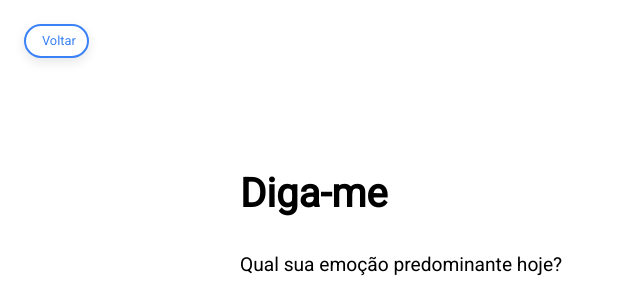
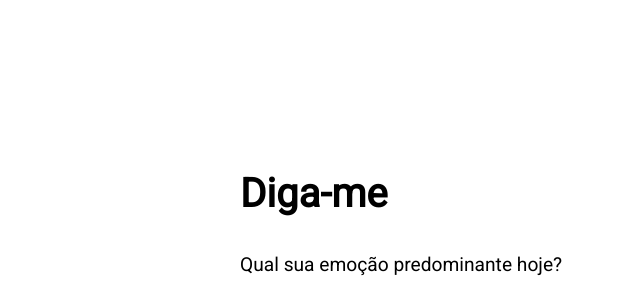
Before and after one commit to MBavia/PROJETO-TCC, a Flask app: page /questionario in a window 1280 px wide. Shown: the top 300 px of the page, without its empty margins (0-640 px from the left). Run offline with Flask 3, Linux system fonts and the light colour scheme.

Commit message:
commit edição

```diff
--- a/back-end/static/css/questionario.css
+++ b/back-end/static/css/questionario.css
@@ -1086,34 +1086,7 @@ body {
     left: 100%;
 }
 
-/* --- Botão de Voltar da Página (Existente) --- */
-.back-button {
-    position: absolute;
-    top: 1.5rem;
-    left: 1.5rem;
-    display: flex;
-    align-items: center;
-    gap: 0.3rem;
-    padding: 0.3rem 0.7rem;
-    background-color: var(--card-bg);
-    border: 2px solid var(--tristeza-color);
-    border-radius: 50px;
-    text-decoration: none;
-    color: var(--tristeza-color);
-    font-weight: 500;
-    font-size: 0.8rem;
-    transition: all 0.3s cubic-bezier(0.4, 0, 0.2, 1);
-    box-shadow: var(--shadow-subtle);
-    backdrop-filter: blur(10px);
-    z-index: 50;
-}
 
-.back-button:hover {
-    background-color: var(--tristeza-color);
-    color: white;
-    transform: translateX(-5px);
-    box-shadow: 0 8px 25px rgba(59, 130, 246, 0.3);
-}
 
 /* --- Botões de Navegação do Quiz (Novos) --- */
 .quiz-button {
--- a/back-end/static/js/questionario.js
+++ b/back-end/static/js/questionario.js
@@ -542,8 +542,6 @@ document.querySelectorAll('.emotion-card[data-emotion]').forEach(card => {
     });
 });
 
-// Listener para o botão Voltar
-backButton.addEventListener('click', handleBackClick);
 
 // Inicializa a exibição na primeira camada ao carregar a página
 document.addEventListener('DOMContentLoaded', () => {
--- a/back-end/templates/opt-terapeuta.html
+++ b/back-end/templates/opt-terapeuta.html
@@ -17,7 +17,7 @@
         <svg class="back-arrow" fill="none" stroke="currentColor" viewBox="0 0 24 24">
             <path stroke-linecap="round" stroke-linejoin="round" stroke-width="2" d="M15 19l-7-7 7-7"></path>
         </svg>
-        <span class="back-text">Voltar</span>
+
     </a>
 
     <div class="container">
--- a/back-end/templates/opt_final.html
+++ b/back-end/templates/opt_final.html
@@ -30,7 +30,6 @@
                 </div>
             </a>
         </div>
-
     </main>
 </body>
 
--- a/back-end/templates/questionario.html
+++ b/back-end/templates/questionario.html
@@ -12,7 +12,7 @@
         <svg class="back-arrow" fill="none" stroke="currentColor" viewBox="0 0 24 24">
             <path stroke-linecap="round" stroke-linejoin="round" stroke-width="2" d="M15 19l-7-7 7-7"></path>
         </svg>
-        <span class="back-text">Voltar</span>
+
     </a>
 
     <div class="container">
@@ -73,7 +73,14 @@
             <div class="emotion-text"></div>
         </div>
     </template>
+    <div class="back-button">
+    <svg class="back-arrow" fill="none" stroke="currentColor" viewBox="0 0 24 24">
+        <path stroke-linecap="round" stroke-linejoin="round" stroke-width="2" d="M15 19l-7-7 7-7"></path>
+    </svg>
+
+</div>
 
     <script src="{{ url_for('static', filename='js/questionario.js') }}"></script>
+
 </body>
 </html>
```
